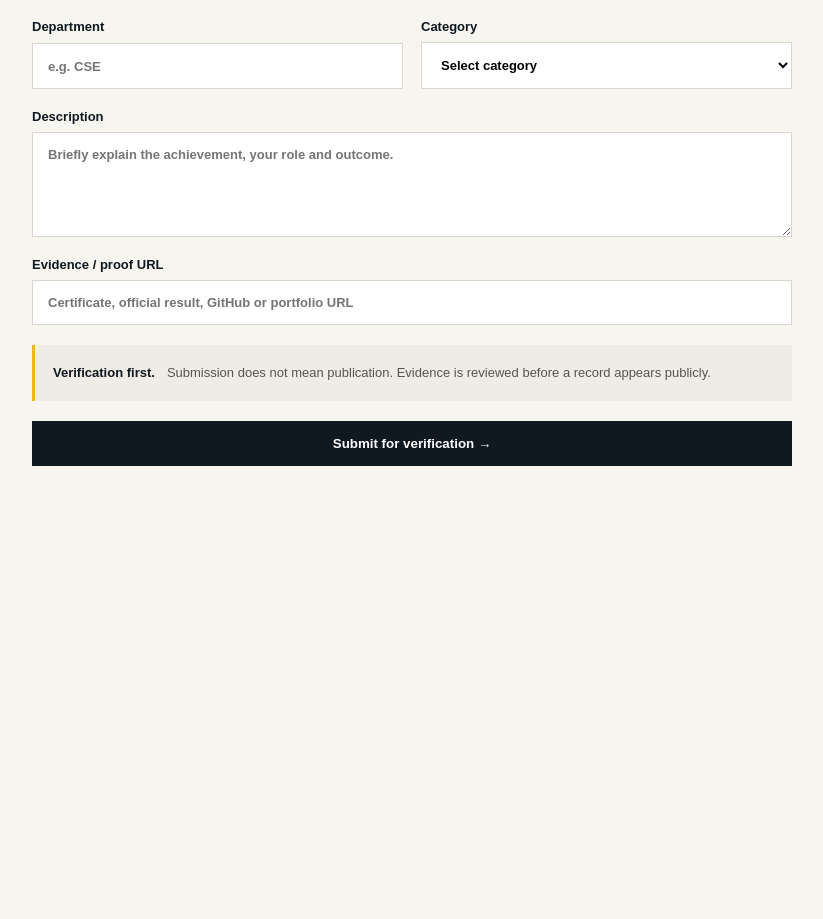
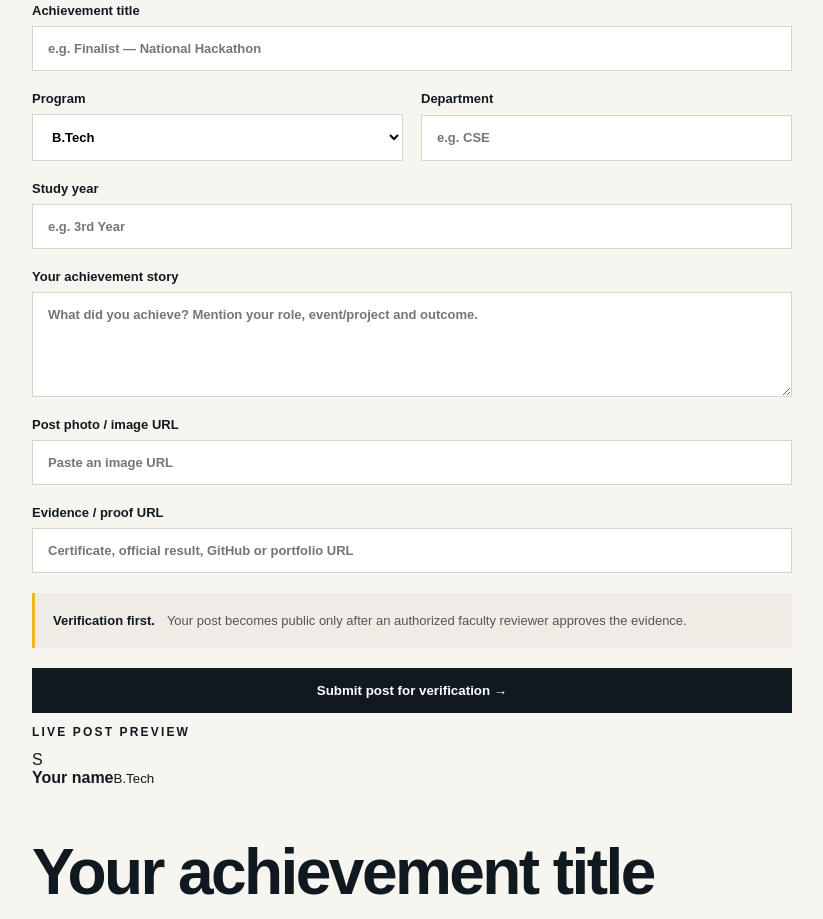
Before and after one commit to Tanishak1/RKGITM-Achievement-Hub, a Next.js app in the folder frontend/: page /submit in a window 1280 px wide. Shown: the part 653-1572 px from the top of the page, without its empty margins (228-1051 px from the left). Before the commit the page ends 1237 px from the top, so only its background shows below. Built offline with nearby package versions, Linux system fonts and the light colour scheme; no server answers.

Commit message:
feat: add LinkedIn-style achievement composer and live post preview

```diff
--- a/frontend/app/submit/page.tsx
+++ b/frontend/app/submit/page.tsx
@@ -1,26 +1,29 @@
 "use client";
-import {FormEvent,useState} from "react";
+import {FormEvent,useMemo,useState} from "react";
 const API=process.env.NEXT_PUBLIC_API_URL;
 export default function Submit(){
- const [message,setMessage]=useState(""); const [busy,setBusy]=useState(false);
- async function send(e:FormEvent<HTMLFormElement>){e.preventDefault();setBusy(true);setMessage("");
-  const form=e.currentTarget; const fd=new FormData(form); const body=Object.fromEntries(fd.entries());
-  if(!API){setMessage("Preview mode: form UI is ready. Backend deployment will enable live submissions.");setBusy(false);return;}
-  try{const r=await fetch(API+"/api/achievements",{method:"POST",headers:{"Content-Type":"application/json",Authorization:"Bearer "+(sessionStorage.getItem("rkgitm_token")||"")},body:JSON.stringify(body)});
-   if(!r.ok)throw new Error(); form.reset();setMessage("Submitted successfully. Your achievement is pending verification.");
-  }catch{setMessage("Submission service is temporarily unavailable. Please try again later.");}finally{setBusy(false)}
+ const [message,setMessage]=useState("");const [busy,setBusy]=useState(false);
+ const [studentName,setStudentName]=useState("");const [title,setTitle]=useState("");const [department,setDepartment]=useState("");const [program,setProgram]=useState("B.Tech");const [studyYear,setStudyYear]=useState("");const [description,setDescription]=useState("");const [photoUrl,setPhotoUrl]=useState("");
+ const generated=useMemo(()=>{const who=studentName||"Student";const course=[program,department,studyYear].filter(Boolean).join(", ");const achievement=title||"an achievement";return `${who}${course?", "+course:""} has recently achieved ${achievement}. ${description||"Add a short description of the achievement, role and outcome to complete this post."}`},[studentName,program,department,studyYear,title,description]);
+ async function send(e:FormEvent<HTMLFormElement>){e.preventDefault();setBusy(true);setMessage("");const form=e.currentTarget;const fd=new FormData(form);const body=Object.fromEntries(fd.entries());body.description=generated;
+  if(!API){setMessage("Preview mode: form UI is ready. Backend deployment will enable live submissions.");setBusy(false);return}
+  try{const r=await fetch(API+"/api/achievements",{method:"POST",headers:{"Content-Type":"application/json",Authorization:"Bearer "+(sessionStorage.getItem("rkgitm_token")||"")},body:JSON.stringify(body)});if(!r.ok)throw new Error();form.reset();setStudentName("");setTitle("");setDepartment("");setStudyYear("");setDescription("");setPhotoUrl("");setMessage("Submitted successfully. Your post is pending faculty verification.")}
+  catch{setMessage("Submission service is temporarily unavailable. Please try again later.")}finally{setBusy(false)}
  }
  return <main className="formPage"><a className="backLink" href="/">← Back to Achievement Hub</a><div className="formWrap">
- <p className="eyebrow">STUDENT ACHIEVEMENT PORTAL</p><h1>Put your work<br/><em>on the record.</em></h1>
- <p>Share an achievement with supporting evidence. Submitted records remain private until an authorized reviewer verifies them.</p>
- <form onSubmit={send}>
-  <label>Student name<input name="studentName" required minLength={2} placeholder="Your full name"/></label>
-  <label>Achievement title<input name="title" required minLength={3} placeholder="e.g. Finalist — National Hackathon"/></label>
-  <div className="two"><label>Department<input name="department" required placeholder="e.g. CSE"/></label><label>Category<select name="category" required><option value="">Select category</option><option>Hackathon</option><option>Internship</option><option>Research</option><option>Competition</option><option>Certification</option><option>Community & Leadership</option><option>Other</option></select></label></div>
-  <label>Description<textarea name="description" required minLength={20} rows={5} placeholder="Briefly explain the achievement, your role and outcome."/></label>
+ <p className="eyebrow">STUDENT ACHIEVEMENT PORTAL</p><h1>Share your milestone<br/><em>with the campus.</em></h1><p>Create a professional achievement post. It remains private until faculty verification.</p>
+ <div className="composerLayout"><form onSubmit={send}>
+  <label>Student name<input name="studentName" value={studentName} onChange={e=>setStudentName(e.target.value)} required minLength={2} placeholder="Your full name"/></label>
+  <label>Achievement title<input name="title" value={title} onChange={e=>setTitle(e.target.value)} required minLength={3} placeholder="e.g. Finalist — National Hackathon"/></label>
+  <div className="two"><label>Program<select name="program" value={program} onChange={e=>setProgram(e.target.value)}><option>B.Tech</option><option>B.Arch</option><option>M.Tech</option><option>MBA</option><option>Other</option></select></label><label>Department<input name="department" value={department} onChange={e=>setDepartment(e.target.value)} required placeholder="e.g. CSE"/></label></div>
+  <label>Study year<input name="studyYear" value={studyYear} onChange={e=>setStudyYear(e.target.value)} placeholder="e.g. 3rd Year"/></label>
+  <label>Your achievement story<textarea value={description} onChange={e=>setDescription(e.target.value)} required minLength={20} rows={5} placeholder="What did you achieve? Mention your role, event/project and outcome."/></label>
+  <label>Post photo / image URL<input name="photoUrl" type="url" value={photoUrl} onChange={e=>setPhotoUrl(e.target.value)} placeholder="Paste an image URL"/></label>
   <label>Evidence / proof URL<input name="proofUrl" type="url" placeholder="Certificate, official result, GitHub or portfolio URL"/></label>
-  <div className="verificationNote"><strong>Verification first.</strong><span>Submission does not mean publication. Evidence is reviewed before a record appears publicly.</span></div>
-  <button disabled={busy} type="submit">{busy?"Submitting…":"Submit for verification →"}</button>
-  {message&&<p className="notice" role="status">{message}</p>}
- </form></div></main>
+  <input type="hidden" name="description" value={generated}/>
+  <div className="verificationNote"><strong>Verification first.</strong><span>Your post becomes public only after an authorized faculty reviewer approves the evidence.</span></div>
+  <button disabled={busy} type="submit">{busy?"Submitting…":"Submit post for verification →"}</button>{message&&<p className="notice" role="status">{message}</p>}
+ </form>
+ <aside className="postPreview"><p className="eyebrow">LIVE POST PREVIEW</p><div className="postAuthor"><span>{(studentName||"S").slice(0,1).toUpperCase()}</span><div><strong>{studentName||"Your name"}</strong><small>{[program,department,studyYear].filter(Boolean).join(" • ")||"Student profile"}</small></div></div>{photoUrl&&<img src={photoUrl} alt="Achievement preview"/>}<h2>{title||"Your achievement title"}</h2><p>{generated}</p><div className="postPreviewFoot"><span>RKGITM Achievement Hub</span><b>Pending verification</b></div></aside>
+ </div></div></main>
 }
```
